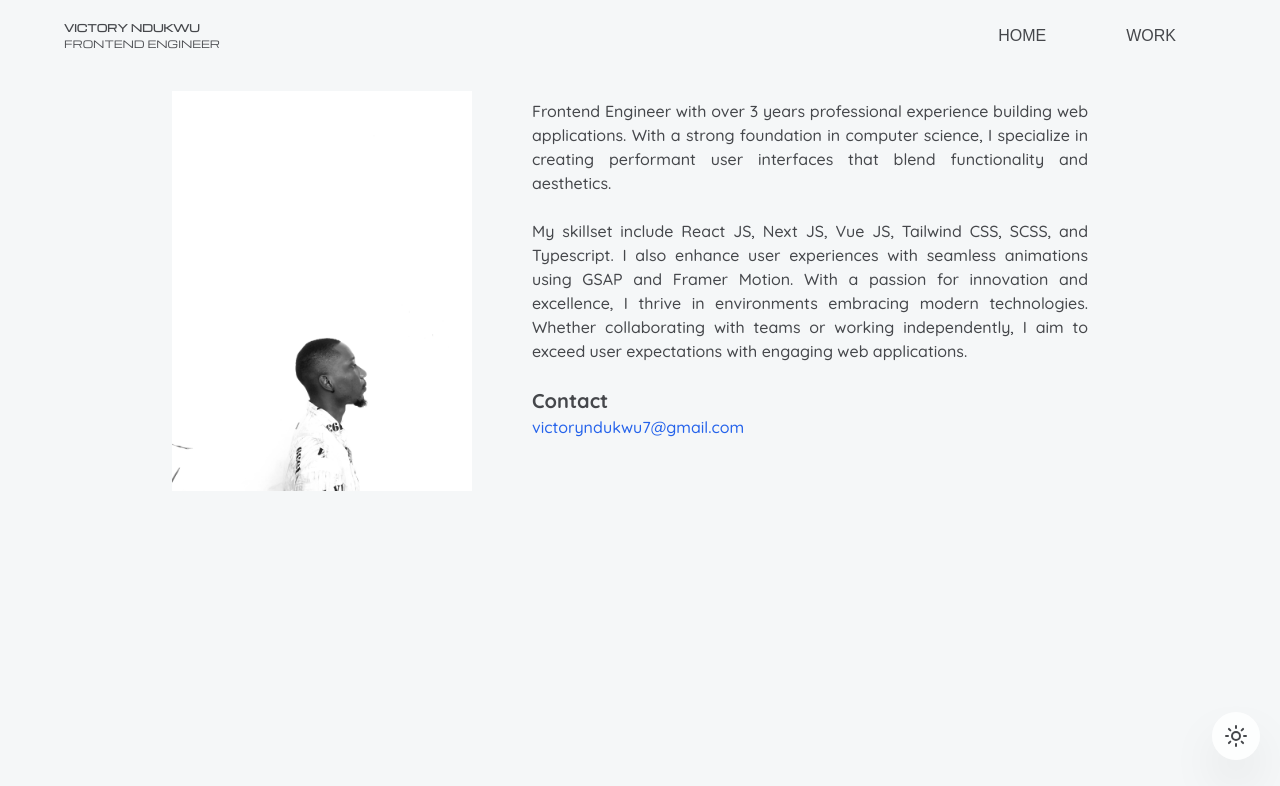
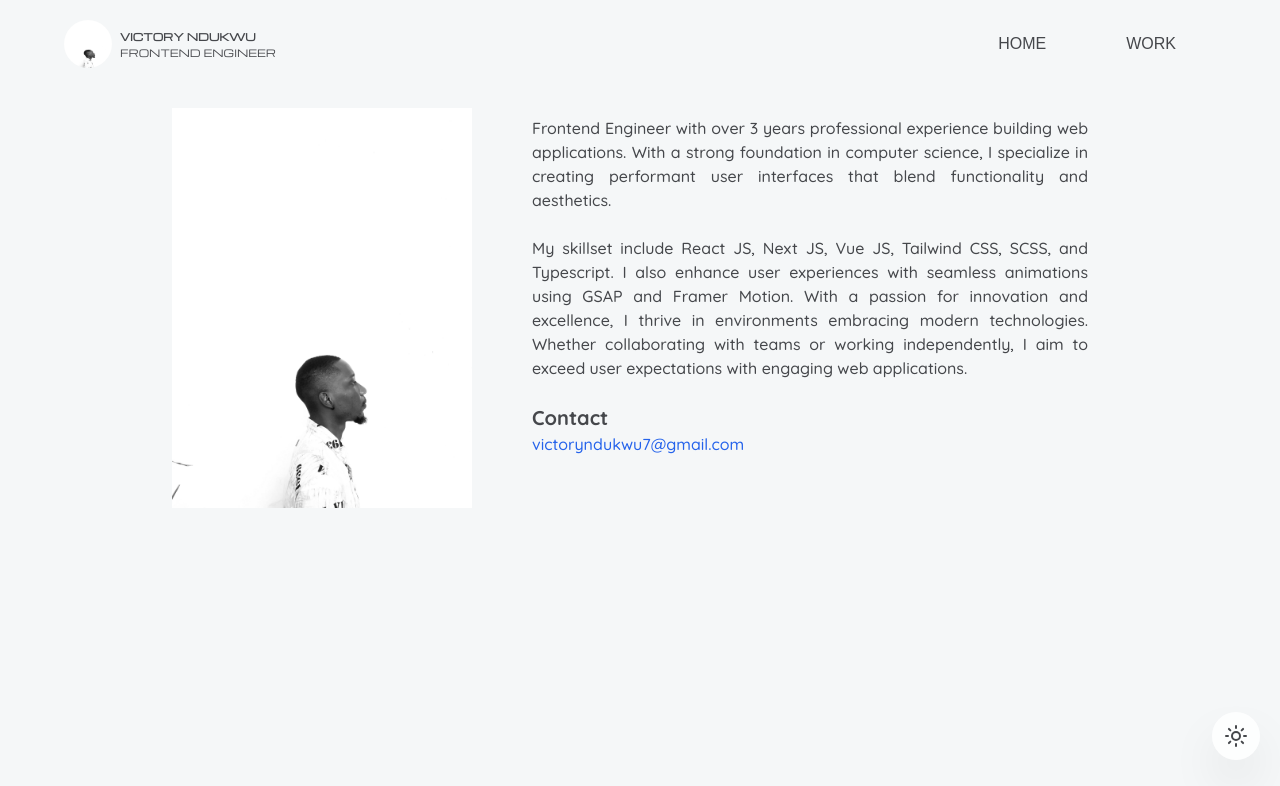
Before and after one commit to victoryndukwu/folio_v1, a Next.js app: page / in a window 1280 px wide. Shown: the top 786 px of the page. Built offline with nearby package versions, Linux system fonts and the light colour scheme; a web font is replaced by a local one.

Commit message:
chore: add new image in the logo

```diff
--- a/app/components/ComingSoon.tsx
+++ b/app/components/Landing.tsx
@@ -4,7 +4,8 @@ import Image from 'next/image'
 import { easeIn, easeOut, motion } from 'framer-motion'
 import { michroma, unbounded, quicksand } from '@/utils/fonts'
 
-function ComingSoon() {
+function
+ComingSoon() {
     return (
         <section className='grid place-items-center my-5'>
             <div className='flex flex-col md:w-[70vw] md-[90vw]'>
--- a/app/components/Logo.tsx
+++ b/app/components/Logo.tsx
@@ -1,17 +1,31 @@
-import Link from 'next/link'
-import React from 'react'
-import { michroma } from '../../utils/fonts'
-
+import Link from "next/link";
+import React from "react";
+import { michroma } from "../../utils/fonts";
+import Image from "next/image";
 
 function Logo() {
   return (
-    <Link href='/' className={`hover:cursor-pointer ${michroma.className}`}>
-      <div className='flex flex-col gap-[1px]'>
-        <p className={`hover:cursor-pointer font-bold ${michroma} text-[10px]`}>VICTORY NDUKWU</p>
-        <p className='text-[10px]'>FRONTEND ENGINEER</p>
+    <Link
+      href="/"
+      className={`hover:cursor-pointer ${michroma.className} flex items-center gap-2`}
+    >
+      <div>
+        <Image
+          src={"/portfolio.jpg"}
+          alt=""
+          width={70}
+          height={70}
+          className="text-xs rounded-full size-[48px]"
+        />
+      </div>
+      <div className="flex flex-col gap-[1px]">
+        <p className={`hover:cursor-pointer font-bold ${michroma} text-[10px]`}>
+          VICTORY NDUKWU
+        </p>
+        <p className="text-[10px]">FRONTEND ENGINEER</p>
       </div>
     </Link>
-  )
+  );
 }
 
-export default Logo
+export default Logo;
--- a/app/components/index.tsx
+++ b/app/components/index.tsx
@@ -1,5 +1,5 @@
 import LoadingScreen from "./LoadingScreen";
-import ComingSoon from "./ComingSoon";
+import Landing from "./Landing";
 import Logo from "./Logo";
 import Navbar from "./Navbar";
 import Container from "./Container";
@@ -8,7 +8,7 @@ import ProjectCard from "./ProjectCard";
 
 export {
     LoadingScreen,
-    ComingSoon,
+    Landing,
     Logo,
     Navbar,
     Container,
--- a/app/page.tsx
+++ b/app/page.tsx
@@ -1,10 +1,9 @@
-import { ComingSoon, LoadingScreen } from "./components";
+import { Landing } from "./components";
 
 export default function Home() {
   return (
     <main className="flex flex-col">
-      <LoadingScreen />
-      <ComingSoon />
+      <Landing />
     </main>
   );
 }
```
